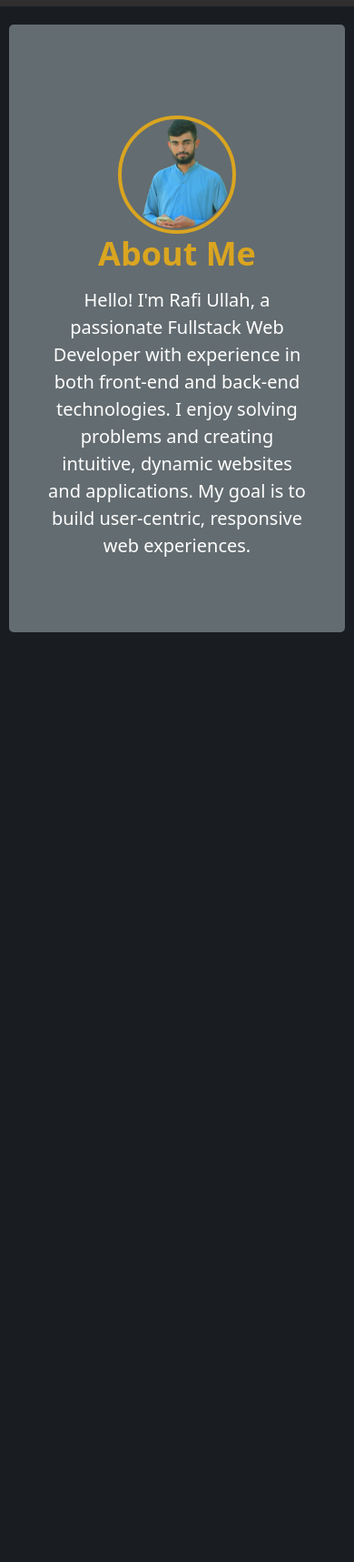
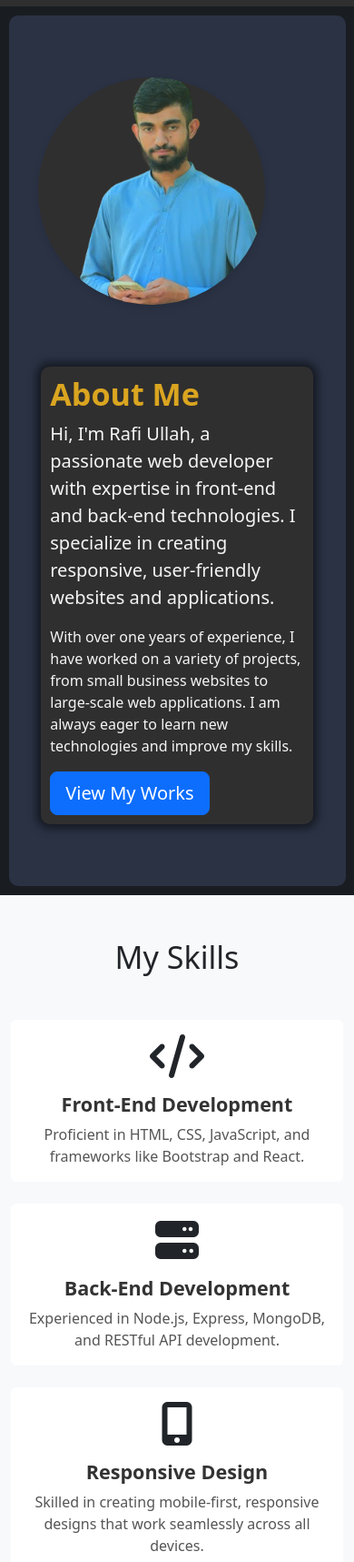
Before and after one commit to rafideveloper7/portfolio-with-bootstrap, a plain HTML site: page index.html in a window 390 px wide. Shown: the part 940-2657 px from the top of the page at 91% size. Before the commit the page ends 1655 px from the top, so only its background shows below. Drawn offline with nearby package versions, Linux system fonts and the light colour scheme.

Commit message:
done about me page

```diff
--- a/assests/css/aboutMe.css
+++ b/assests/css/aboutMe.css
@@ -1,80 +1,121 @@
-/* About Me Section */
-.about-me {
+/* About Section */
+#about {
+    background-color: #2a3244;
     width: 95%;
-    height: 400px;
-    background-color: #636c70;
-    margin: 20px auto;
-    border-radius: 5px;
+    margin: 20px 50px;
+    border-radius: 10px;
 }
 
-.about-me .container {
-    display: flex;
-    align-items: center;
-    justify-content: space-around;
+#about img {
+    background-color: rgb(48, 47, 47);
+    margin: 50px;
+    max-width: 400px;
+    box-shadow: 0 4px 8px rgba(0, 0, 0, 0.1);
 }
 
-/* Profile Image */
-.about-me .profile-img {
-    width: 330px;
-    height: 330px;
-    border-radius: 50%;
-    /* Circular Image */
-    border: 4px solid goldenrod;
-    margin-top: 30px;
+.about_text {
+    background-color: rgb(48, 47, 47);
+    margin: 20px;
+    padding: 50px;
+    border-radius: 10px;
+    box-shadow: 0px 0px 10px 5px rgba(0, 0, 0, 0.5); /* Four-sided shadow */
 }
 
-.about-me .profile-img img {
-    width: 330;
-    height: 330;
-    border-radius: 50%;
-    object-fit: cover;
-    /* Ensures the image fits the circle */
+.about_text h2 {
+    color: goldenrod;
+    font-weight: 600;
 }
 
-.about-content {
-    margin-left: 100px;
+.about_text p {
+    color: whitesmoke;
 }
 
-/* About Me Text */
-.about-content h2 {
-    font-size: 36px;
-    font-weight: bold;
-    margin-bottom: 15px;
-    color: goldenrod;
+.socials-icons ul li {
+    text-decoration: none;
+    list-style: none;
 }
 
-.about-content p {
-    font-size: 20px;
-    color: #ffffff;
-    margin-bottom: 10px;
+.socials-icons i {
+    width: 130px;
+    height: 130px;
+    margin: 10px;
+    padding: 10px;
 }
 
-/* Responsive Design */
-@media (max-width: 991px) {
-    .about-me {
-        height: fit-content;
-        padding: 50px 5%;
-        text-align: center;
-        /* max-width: 600px; */
+/* Media Query for smaller screens (e.g., mobile devices) */
+@media only screen and (max-width: 768px) {
+    #about {
+        margin: 10px; /* Reduce margin for small screens */
     }
 
-    .about-me .container {
-        display: flex;
-        flex-direction: column;
-        padding: 20px;
+    #about img {
+        margin: 20px;
+        max-width: 100%; /* Make the image responsive */
+        max-height: 250px; /* Optional: Adjust image height for small screens */
     }
 
-    .about-me .profile-img {
-        width: 130px;
-        height: 130px;
+    .about_text {
+        padding: 20px; /* Reduce padding for small screens */
     }
 
-    .profile-img img {
-        width: 120px;
-        height: 120px;
+    .socials-icons ul {
+        display: flex;
+        justify-content: center;
+        padding: 0;
+        margin-top: 20px;
     }
 
-    .about-content {
-        margin: 0px;
+    .socials-icons ul li {
+        margin: 0 8px; /* Reduce space between icons */
+    }
+
+    .socials-icons i {
+        width: 50px; /* Adjust icon size for small screens */
+        height: 50px;
+        margin: 5px;
+        font-size: 20px; /* Smaller icon font size */
     }
 }
+
+/* Media Query for very small screens (e.g., smaller mobile devices) */
+@media only screen and (max-width: 480px) {
+    #about {
+        margin: 10px; /* Even smaller margin for very small screens */
+    }
+
+    .about_text {
+        padding: 10px; /* Further reduce padding */
+        width: 300px;
+    }
+
+    .socials-icons i {
+        width: 40px; /* Make icons even smaller */
+        height: 40px;
+        font-size: 18px;
+    }
+}
+
+/* Skills Section */
+#skills .card {
+    border: none;
+    transition: transform 0.3s ease;
+}
+
+#skills .card:hover {
+    transform: translateY(-10px);
+    box-shadow: 0 4px 8px rgba(0, 0, 0, 0.1);
+}
+
+#skills .card-title {
+    font-weight: bold;
+    color: #333;
+}
+
+#skills .card-text {
+    color: #555;
+}
+
+/* Footer */
+footer {
+    background-color: #343a40;
+}
--- a/index.html
+++ b/index.html
@@ -5,7 +5,7 @@
     <meta charset="UTF-8">
     <meta name="viewport" content="width=device-width, initial-scale=1.0">
     <title>Rafi Ullah</title>
-
+    <link rel="stylesheet" href="https://cdnjs.cloudflare.com/ajax/libs/font-awesome/6.7.2/css/all.min.css">
     <link href="https://cdn.jsdelivr.net/npm/bootstrap@5.3.0/dist/css/bootstrap.min.css" rel="stylesheet">
     <link rel="stylesheet" href="https://cdnjs.cloudflare.com/ajax/libs/font-awesome/6.7.2/css/all.min.css">
     <!-- custom css links -->
@@ -72,7 +72,7 @@
     </section>
 
     <!-- About Me Section -->
-    <section class="about-me">
+    <!-- <section class="about-me">
         <div class="container">
             <div class="profile-img">
                 <img src="assests/img/mypic-removebg-preview.png" alt="Rafi Ullah">
@@ -84,52 +84,86 @@
                     applications. My goal is to build user-centric, responsive web experiences.</p>
             </div>
         </div>
+    </section> -->
+
+
+    <!-- About Section -->
+    <section id="about" class="py-5">
+        <div class="container-fluid">
+            <div class="row d-flex justify-content-evenly">
+                <div class="col-md-5">
+                    <img src="assests/img/mypic-removebg-preview.png" alt="RafiUllah"
+                        class="img-fluid rounded-circle mb-5">
+                </div>
+                <div class="col-md-5 about_text">
+                    <h2 class="display-4">About Me</h2>
+                    <p class="lead">
+                        Hi, I'm Rafi Ullah, a passionate web developer with expertise in front-end and back-end
+                        technologies. I specialize in creating responsive, user-friendly websites and applications.
+                    </p>
+                    <p>
+                        With over one years of experience, I have worked on a variety of projects, from small business
+                        websites to large-scale web applications. I am always eager to learn new technologies and
+                        improve my skills.
+                    </p>
+                    <a href="#" class="btn btn-primary btn-lg">View My Works</a>
+                </div>
+            </div>
+        </div>
     </section>
 
-
-
-    <!-- My Skills section  -->
-    <!-- <section class="services">
-        <div class="container-fluid services-container">
-            <h2 class="section-title">My Skills</h2>
-
-            <div class="row services-two-container">
-                <div class="front-end col-sm-12">
-                    <h2>front-end Tools</h2>
-                    <div class="service-box">
-                        <p>HTML 5 - 100%</p>
-                    </div>
-                    <div class="service-box">
-                        <p>CSS 3 - 90%</p>
-                    </div>
-                    <div class="service-box">
-                        <p>JavaScript - 95%</p>
-                    </div>
-                    <div class="service-box">
-                        <p>React-JS - 88%</p>
-                    </div>
-                    <div class="service-box">
-                        <p>Next-JS - 91%</p>
+    <!-- Skills Section -->
+    <section id="skills" class="py-5 bg-light">
+        <div class="container">
+            <h2 class="display-4 text-center mb-5">My Skills</h2>
+            <div class="row">
+                <!-- Skill 1 -->
+                <div class="col-md-4 mb-4">
+                    <div class="card h-100 text-center">
+                        <div class="card-body">
+                            <i class="fas fa-code fa-3x mb-3"></i>
+                            <h4 class="card-title">Front-End Development</h4>
+                            <p class="card-text">
+                                Proficient in HTML, CSS, JavaScript, and frameworks like Bootstrap and React.
+                            </p>
+                        </div>
                     </div>
                 </div>
-                <div class="back-end col-sm-12">
-                    <h2>back-end Tools</h2>
-                    <div class="col-sm-12 col-lg-3 col-md-3 col-xl-4 service-box">
-                        <p>Mongo-DB - 100%</p>
+                <!-- Skill 2 -->
+                <div class="col-md-4 mb-4">
+                    <div class="card h-100 text-center">
+                        <div class="card-body">
+                            <i class="fas fa-server fa-3x mb-3"></i>
+                            <h4 class="card-title">Back-End Development</h4>
+                            <p class="card-text">
+                                Experienced in Node.js, Express, MongoDB, and RESTful API development.
+                            </p>
+                        </div>
                     </div>
-                    <div class="col-sm-12 col-lg-3 col-md-3 col-xl-4 service-box">
-                        <p>Node-JS - 90%</p>
-                    </div>
-                    <div class="col-sm-12 col-lg-3 col-md-3 col-xl-4 service-box">
-                        <p>Solidity - 98%</p>
-                    </div>
-                    <div class="col-sm-12 col-lg-3 col-md-3 col-xl-4 service-box">
-                        <p>Python - 80%</p>
+                </div>
+                <!-- Skill 3 -->
+                <div class="col-md-4 mb-4">
+                    <div class="card h-100 text-center">
+                        <div class="card-body">
+                            <i class="fas fa-mobile-alt fa-3x mb-3"></i>
+                            <h4 class="card-title">Responsive Design</h4>
+                            <p class="card-text">
+                                Skilled in creating mobile-first, responsive designs that work seamlessly across all
+                                devices.
+                            </p>
+                        </div>
                     </div>
                 </div>
             </div>
         </div>
-    </section> -->
+    </section>
+
+    <!-- Footer -->
+    <footer class="py-4 bg-dark text-white text-center">
+        <div class="container">
+            <p class="mb-0">&copy; 2025 RafiUllah. All rights reserved.</p>
+        </div>
+    </footer>
 
 
 
```
Also changed, not shown: assests/css/old-about.css (added, +80 -0 lines).
